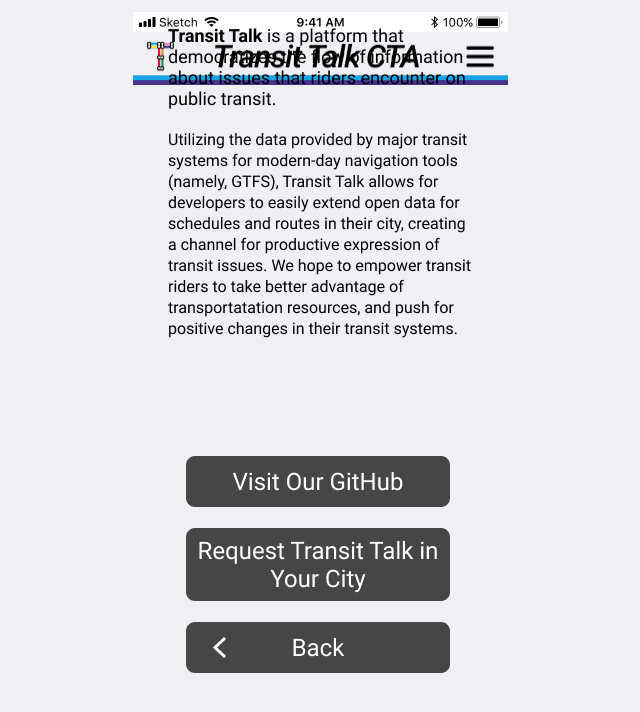
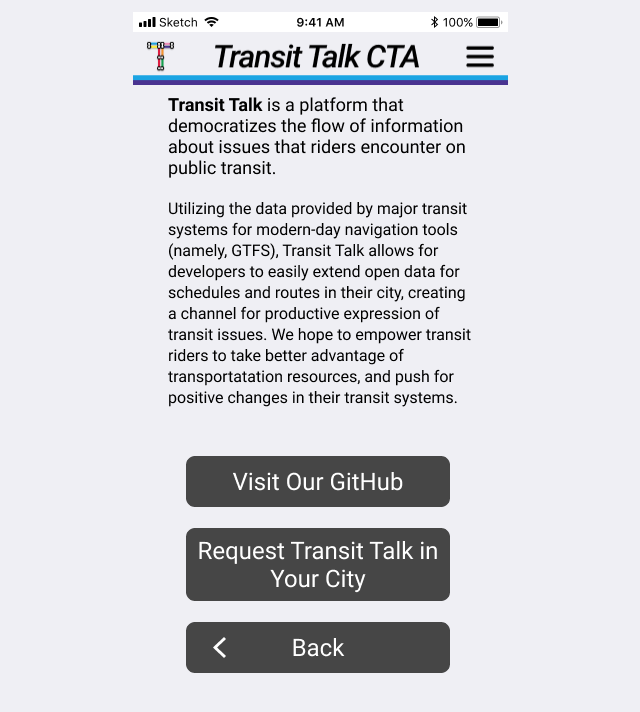
Before and after one commit to andreanthony/andreanthony.github.io, a Jekyll site: the page aboutus.html, which Jekyll copies as it is, in a window 1280 px wide. Shown: the top 712 px of the page, without its empty margins (320-960 px from the left). Built offline with Jekyll 4.4.1, drawn with Linux system fonts in a browser that asks for light colours.

Commit message:
Update aboutus.html

```diff
--- a/aboutus.html
+++ b/aboutus.html
@@ -9,7 +9,7 @@
   margin: auto;
   position: relative;
   background-color: #EFEFF4;
-  max-height: 667px;
+  height: 667px;
   max-width: 375px;
 ">
  <div id="bar"><p style="margin: 0px; height: 0px;"><img src="/Black.png" alt="bar" /></p></div>
```
